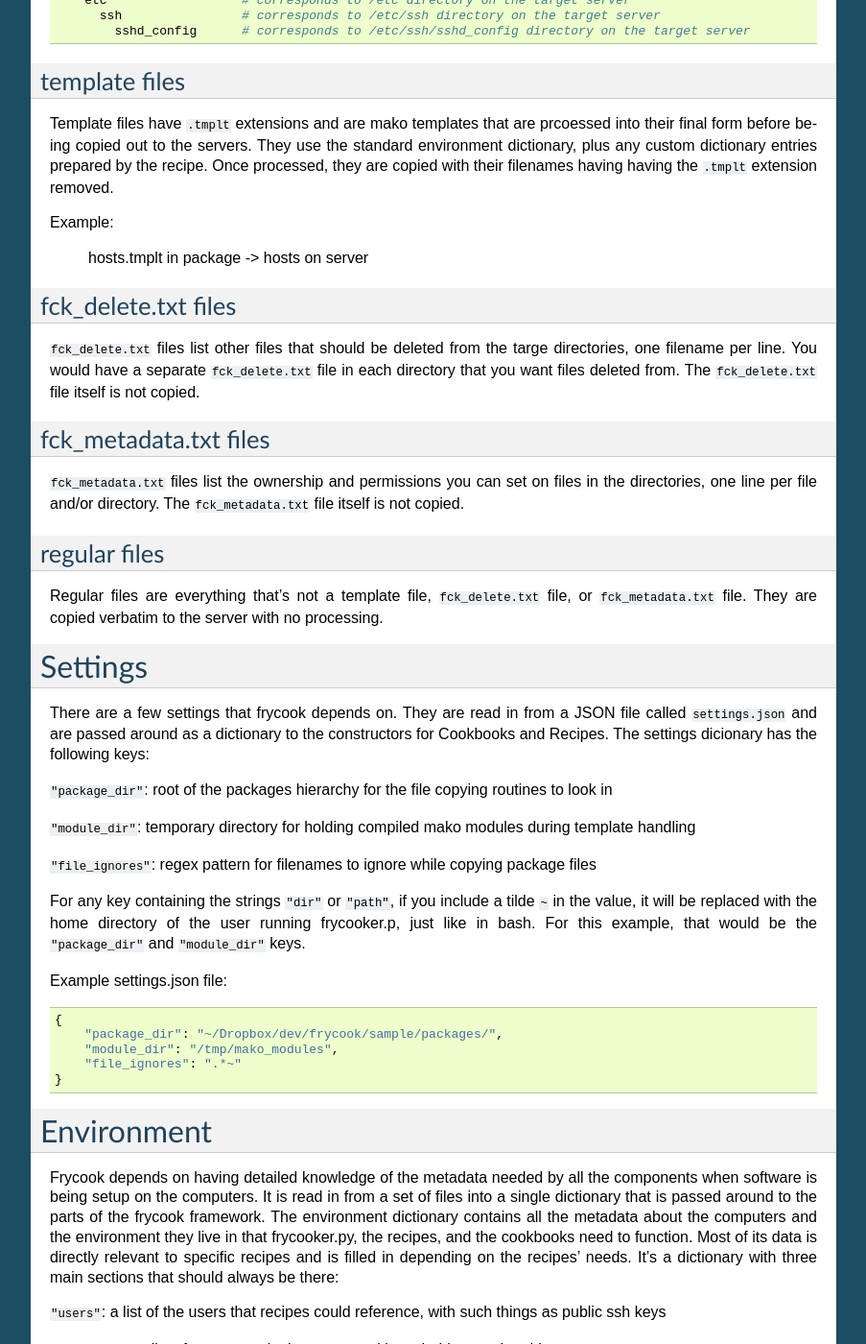
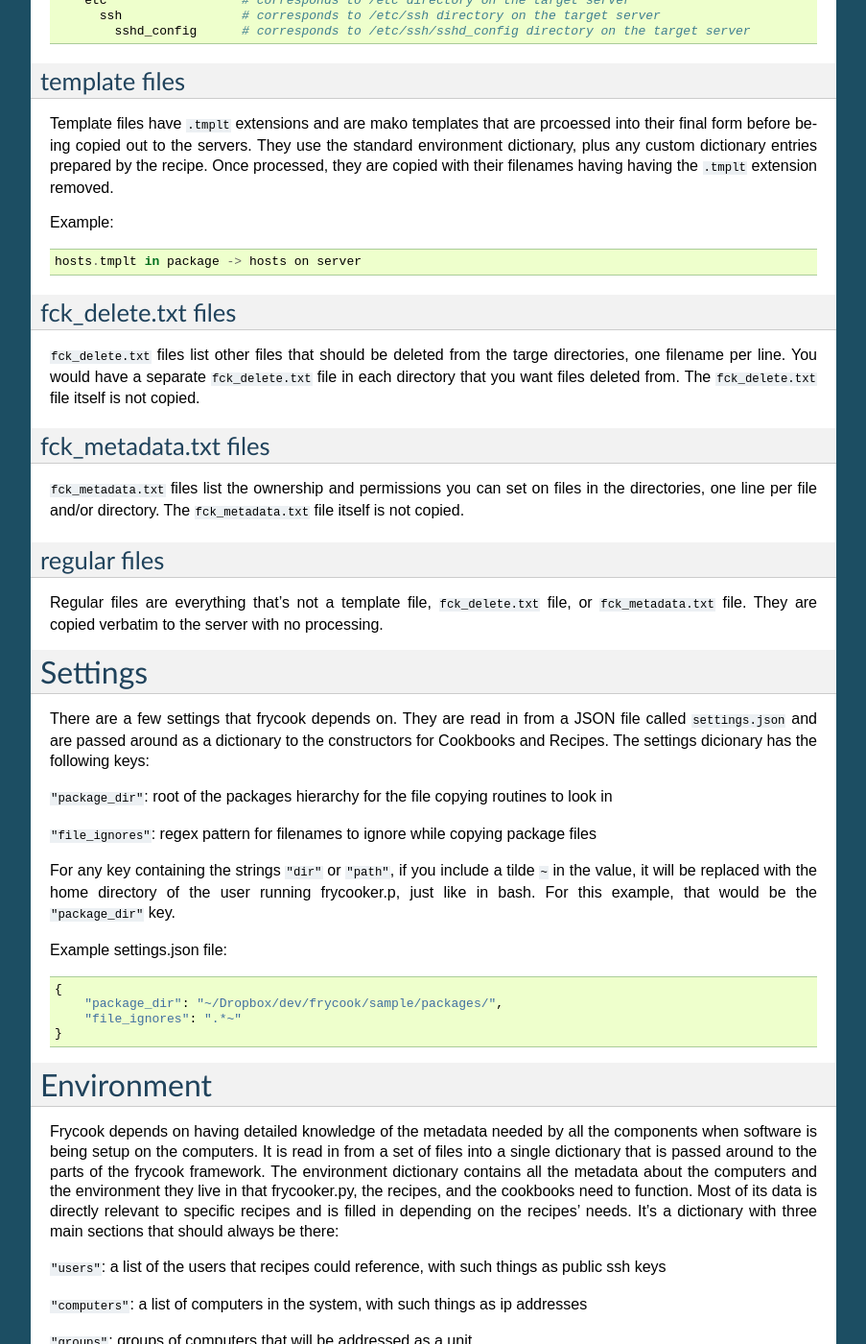
Before and after one commit to jfarrimo/frycook, a Sphinx documentation site: the page built from docs/source/instructions.rst, in a window 1280 px wide and 1400 px high, scrolled down 5110 px. Shown: the whole window at 96% size, without its empty margins (198-1101 px from the left). Built offline with Sphinx 7.4.7, drawn with Linux system fonts in a browser that asks for light colours.

Commit message:
removed module_dir option from settings.json
module_dir leaves open the possibility that different branches of
an admin repo on the same machine sharing the same module_dir can
interact unexpectedly.  The performance boost it provides is not
worth this.

```diff
--- a/docs/source/instructions.rst
+++ b/docs/source/instructions.rst
@@ -363,22 +363,18 @@ has the following keys:
 ``"package_dir"``: root of the packages hierarchy for the file copying
 routines to look in
 
-``"module_dir"``: temporary directory for holding compiled mako modules
-during template handling
-
 ``"file_ignores"``: regex pattern for filenames to ignore while copying
 package files
 
 For any key containing the strings ``"dir"`` or ``"path"``, if you include a
 tilde ``~`` in the value, it will be replaced with the home directory of
 the user running frycooker.p, just like in bash.  For this example, that
-would be the ``"package_dir"`` and ``"module_dir"`` keys.
+would be the ``"package_dir"`` key.
 
 Example settings.json file::
 
     {
         "package_dir": "~/Dropbox/dev/frycook/sample/packages/",
-        "module_dir": "/tmp/mako_modules",
         "file_ignores": ".*~"
     }
 
--- a/src/frycook/__init__.py
+++ b/src/frycook/__init__.py
@@ -36,4 +36,4 @@ built.
 from cookbook_template import Cookbook  # noqa
 from recipe_template import Recipe, RecipeException  # noqa
 
-__version__ = '0.3.5'
+__version__ = '0.3.6'
```
Also changed, not shown: other parts of docs/source/instructions.rst (+1 -1 lines), 3 other files.
